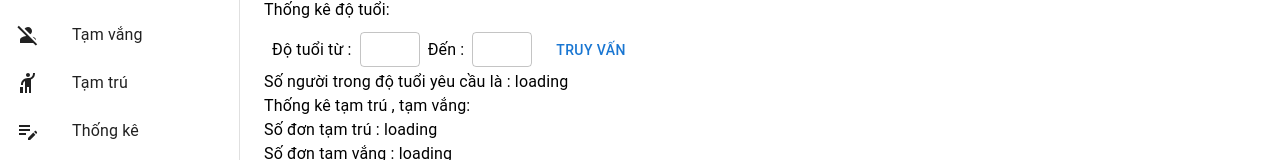
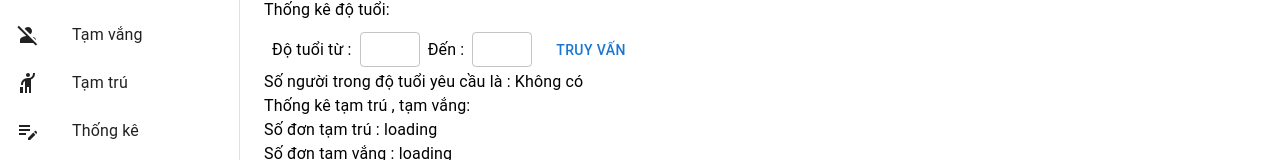
Before and after one commit to Ngoccccc/KTPM_QLNK, a React (Create React App) app in the folder client/: page /thongke in a window 1280 px wide. Shown: the part 158-318 px from the top of the page. Built offline with nearby package versions, Linux system fonts and the light colour scheme; no server answers.

Commit message:
thong ke

```diff
--- a/client/src/containers/ThongKe/index.js
+++ b/client/src/containers/ThongKe/index.js
@@ -41,9 +41,9 @@ const ThongKe = () => {
 
     const handleGetAge = () => {
         const fetchData = async () => {
-            const data = await axios.get(`${apiURL}/nhankhau/thongke/dotuoi`, { khoangTuoi });
+            const data = await axios.post(`${apiURL}/nhankhau/thongke/dotuoi`, khoangTuoi);
             setListDoTuoi(data.data);
-            console.log(khoangTuoi);
+            console.log(data.data);
         };
         fetchData()
     }
@@ -97,7 +97,7 @@ const ThongKe = () => {
 
             <Grid container >
                 <Typography>
-                    Số người trong độ tuổi yêu cầu là : {!listDoTuoi?.length ? "loading" : listDoTuoi.length}
+                    Số người trong độ tuổi yêu cầu là : {!listDoTuoi?.length ? "Không có" : listDoTuoi.length}
                 </Typography>
             </Grid>
 
```
